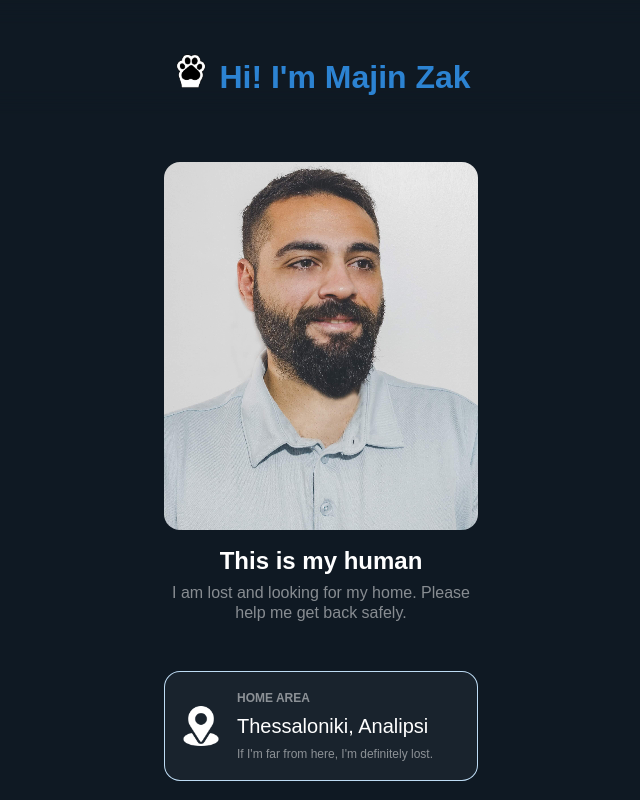
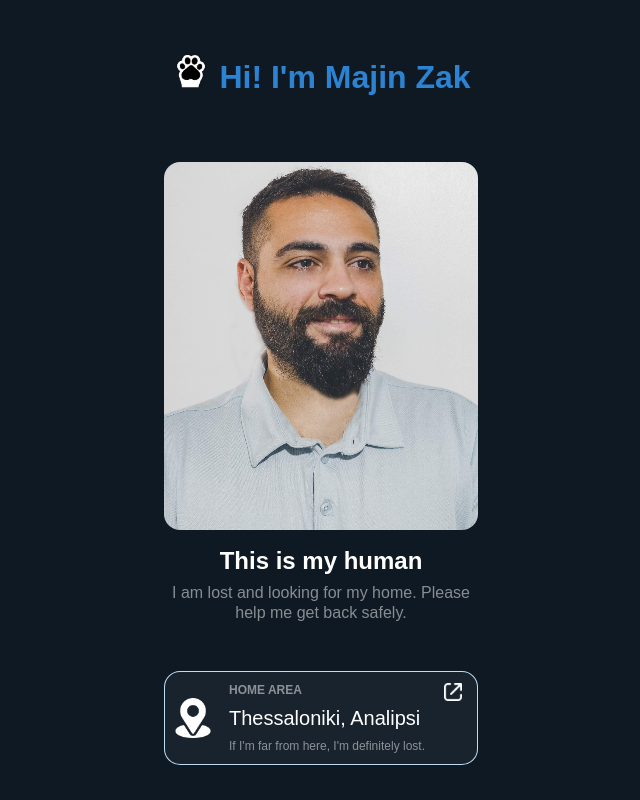
Before and after one commit to aresKoliadimas/pet-qr-contact-page, an Angular app: page / in a window 1280 px wide. Shown: the top 800 px of the page, without its empty margins (319-959 px from the left). Built offline with nearby package versions, Linux system fonts and the light colour scheme; a web font is replaced by a local one.

Commit message:
Make the area open a drawn map

```diff
--- a/src/app/app.html
+++ b/src/app/app.html
@@ -15,7 +15,7 @@
     <p>I am lost and looking for my home. Please help me get back safely.</p>
   </section>
 
-  <div class="my-location-section">
+  <a class="my-location-section" [href]="homeAreaMapUrl" target="_blank" rel="noopener noreferrer">
     <img src="/assets/location.png" alt="location marker" />
 
     <section>
@@ -25,7 +25,9 @@
 
       <p>If I'm far from here, I'm definitely lost.</p>
     </section>
-  </div>
+
+    <img src="/assets/redirect.png" alt="redirect icon" />
+  </a>
 
   <div class="contact-wrapper">
     <a [href]="'tel:' + phoneNumber">
--- a/src/app/app.scss
+++ b/src/app/app.scss
@@ -65,17 +65,26 @@
     }
 
     > .my-location-section {
+      text-decoration: none;
       display: flex;
       align-items: center;
       gap: $size-4x;
       background-color: $bg-secondary;
-      padding: $size-4x;
+      padding: $size-2x;
       border-radius: $border-radius-md;
       border: $border-light;
 
       > img {
-        width: 40px;
-        height: 40px;
+        &:nth-child(1) {
+          width: 40px;
+          height: 40px;
+        }
+
+        &:nth-child(3) {
+          width: 24px;
+          height: 24px;
+          align-self: flex-start;
+        }
       }
 
       > section {
--- a/src/app/app.ts
+++ b/src/app/app.ts
@@ -9,6 +9,8 @@ import { SocialMedia } from '../interfaces/social.interface';
 export class App {
   public readonly petName: string = 'Majin Zak';
   public readonly homeArea: string = 'Thessaloniki, Analipsi';
+  public readonly homeAreaMapUrl: string =
+    'https://www.google.com/maps/d/edit?mid=1Lnj4f3xSEo0SzV0_igCGdnj9aYRb8KE&usp=sharing';
   public readonly phoneNumber: string = '+306947627851';
   public readonly socials: SocialMedia[] = [
     {
```
